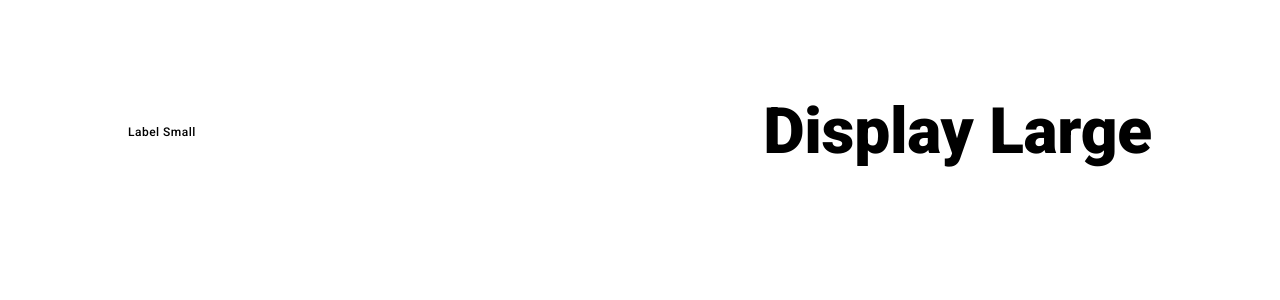
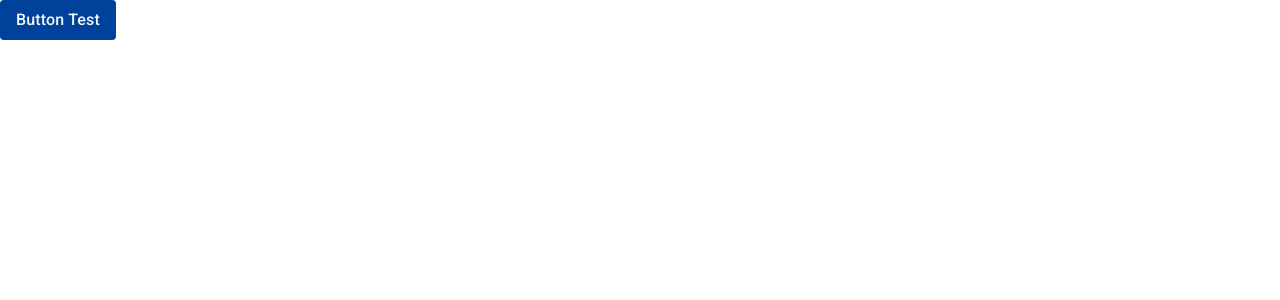
Before and after one commit to adrianjunior/smd-theses, a Next.js app in the folder theses-repo/: page / in a window 1280 px wide. Shown: the top 300 px of the page. Built offline with nearby package versions, Linux system fonts and the light colour scheme.

Commit message:
theme fix and button setup

```diff
--- a/theses-repo/src/app/page.tsx
+++ b/theses-repo/src/app/page.tsx
@@ -1,9 +1,10 @@
+import { Button } from "@/components/button";
+
 export default function Home() {
   return (
-    <main className="flex min-h-screen flex-col items-center justify-between p-24">
-      <div className="z-10 max-w-5xl w-full items-center justify-between text-sm lg:flex">
-        <p className="label-small"> Label Small </p>
-        <p className="display-large"> Display Large </p>
+    <main>
+      <div>
+        <Button>Button Test</Button>
       </div>
     </main>
   );
--- a/theses-repo/src/components/button.tsx
+++ b/theses-repo/src/components/button.tsx
@@ -1,25 +1,17 @@
 import * as React from "react"
 import { Slot } from "@radix-ui/react-slot"
 import { cva, type VariantProps } from "class-variance-authority"
-
 import { cn } from "@/lib/utils"
 
 const buttonVariants = cva(
-  "inline-flex items-center justify-center whitespace-nowrap transition-colors" +
-  "rounded-extra-small text-label-large font-medium" +
-  "ring-offset-white focus-visible:outline-none focus-visible:ring-2 focus-visible:ring-slate-950 focus-visible:ring-offset-2 disabled:pointer-events-none disabled:opacity-50",
+  "inline-flex items-center justify-center whitespace-nowrap transition-colors rounded-extra-small label-large ring-offset-white focus-visible:outline-none focus-visible:ring-2 focus-visible:ring-slate-950 focus-visible:ring-offset-2 disabled:pointer-events-none disabled:opacity-50",
   {
     variants: {
       variant: {
-        default: "bg-slate-900 text-slate-50 hover:bg-slate-900/90 dark:bg-slate-50 dark:text-slate-900 dark:hover:bg-slate-50/90",
-        destructive:
+        default: "bg-primary text-on-primary hover:bg-primary/90 dark:bg-dark-primary dark:text-dark-on-primary dark:hover:bg-dark-primary/90",
+        error:
           "bg-red-500 text-slate-50 hover:bg-red-500/90 dark:bg-red-900 dark:text-slate-50 dark:hover:bg-red-900/90",
-        outline:
-          "border border-slate-200 bg-white hover:bg-slate-100 hover:text-slate-900 dark:border-slate-800 dark:bg-slate-950 dark:hover:bg-slate-800 dark:hover:text-slate-50",
-        secondary:
-          "bg-slate-100 text-slate-900 hover:bg-slate-100/80 dark:bg-slate-800 dark:text-slate-50 dark:hover:bg-slate-800/80",
-        ghost: "hover:bg-slate-100 hover:text-slate-900 dark:hover:bg-slate-800 dark:hover:text-slate-50",
-        link: "text-slate-900 underline-offset-4 hover:underline dark:text-slate-50",
+        text: "hover:bg-slate-100 hover:text-slate-900 dark:hover:bg-slate-800 dark:hover:text-slate-50"
       },
       size: {
         default: "h-10 px-4 py-2",
--- a/theses-repo/tailwind.config.ts
+++ b/theses-repo/tailwind.config.ts
@@ -9,7 +9,7 @@ const config: Config = {
 	theme: {
 		extend: {
 			colors: {
-				light: {
+				//light Mode
 				"primary": "#00419c",
 				"on-primary": "#f5f5f5",
 				"primary-container": "#d9e2ff",
@@ -32,33 +32,32 @@ const config: Config = {
 				"scrim": "#111111",
 				"inverse-surface": "#222222",
 				"on-inverse-surface": "#dddddd",
-					"inverse-primary": "#f5f5f5"
-				},
-				dark: {
-					"primary": "#86a9ff",
-					"on-primary": "#111111",
-					"primary-container": "#001945",
-					"on-primary-container": "#d9e2ff",
-					"error": "#ff897d",
-					"on-error": "#111111",
-					"error-container": "#410002",
-					"on-error-container": "#ffdad6",
-					"surface": "#222222",
-					"on-surface": "#dddddd",
-					"on-surface-variant": "#aaaaaa",
-					"surface-container-lowest": "#000000",
-					"surface-container-low": "#111111",
-					"surface-container": "#333333",
-					"surface-container-high": "#444444",
-					"surface-container-highest": "#555555",
-					"outline": "#f5f5f5",
-					"outline-variant": "#777777",
-					"shadow": "#000000",
-					"scrim": "#000000",
-					"inverse-surface": "#eeeeee",
-					"on-inverse-surface": "#333333",
-					"inverse-primary": "#111111"
-				}
+				"inverse-primary": "#f5f5f5",
+
+				//dark mode
+				"dark-primary": "#86a9ff",
+				"dark-on-primary": "#111111",
+				"dark-primary-container": "#001945",
+				"dark-on-primary-container": "#d9e2ff",
+				"dark-error": "#ff897d",
+				"dark-on-error": "#111111",
+				"dark-error-container": "#410002",
+				"dark-on-error-container": "#ffdad6",
+				"dark-surface": "#222222",
+				"dark-on-surface": "#dddddd",
+				"dark-on-surface-variant": "#aaaaaa",
+				"dark-surface-container-lowest": "#000000",
+				"dark-surface-container-low": "#111111",
+				"dark-surface-container": "#333333",
+				"dark-surface-container-high": "#444444",
+				"dark-surface-container-highest": "#555555",
+				"dark-outline": "#f5f5f5",
+				"dark-outline-variant": "#777777",
+				"dark-shadow": "#000000",
+				"dark-scrim": "#000000",
+				"dark-inverse-surface": "#eeeeee",
+				"dark-on-inverse-surface": "#333333",
+				"dark-inverse-primary": "#111111",
 			},
 			borderRadius: {
 				'none': '0',
```
Lines whose indentation alone changed are shown as unchanged.
